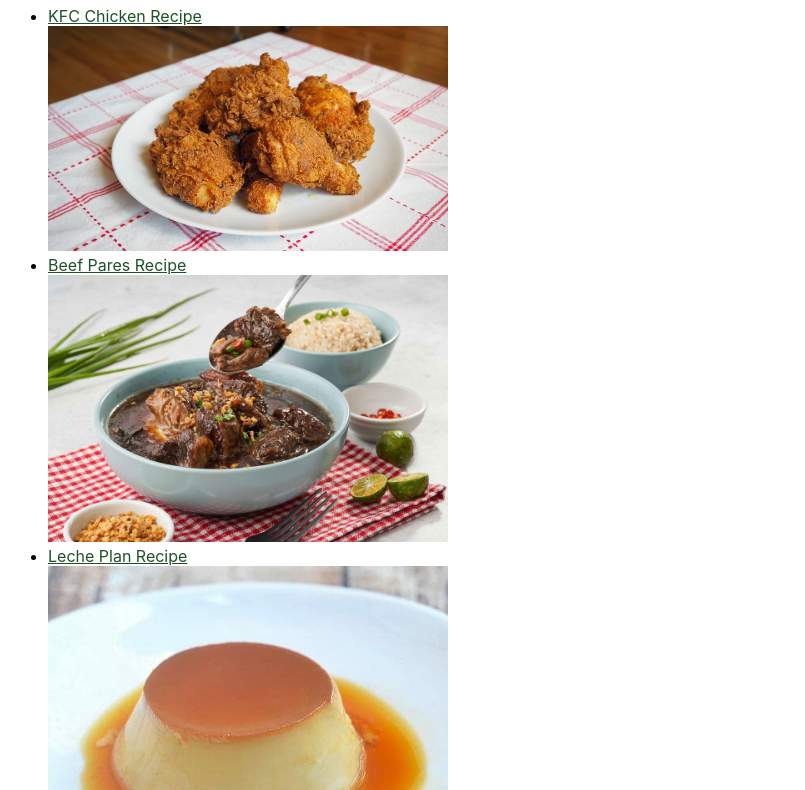
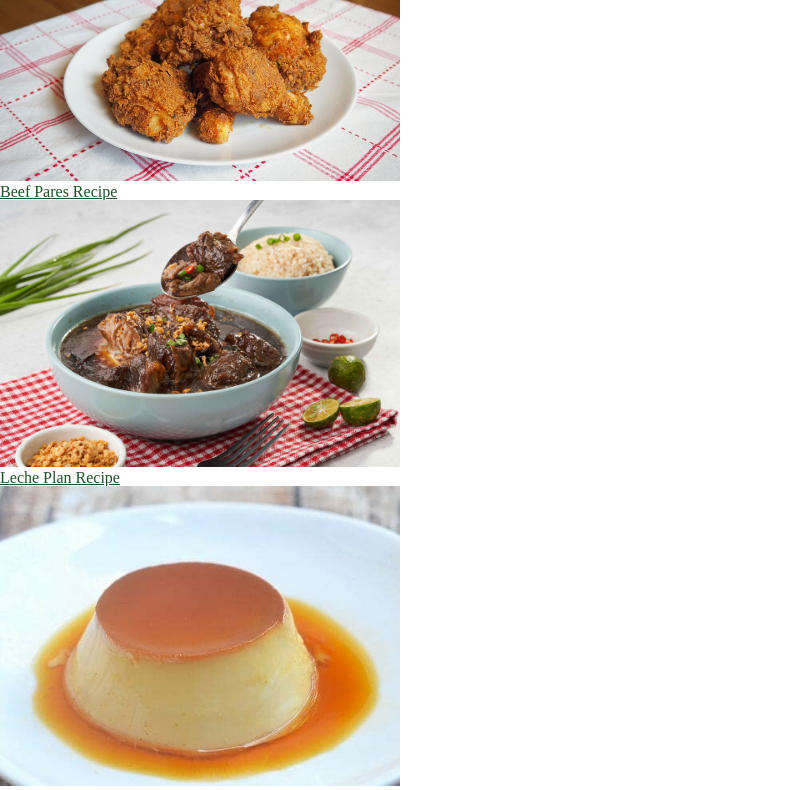
Before and after one commit to rullianrong/odin-recipes, a plain HTML site: page index.html in a window 1280 px wide. Shown: the part 76-866 px from the top of the page, without its empty margins (0-805 px from the left). Drawn offline with Linux system fonts and the light colour scheme.

Commit message:
applied css reset (style-reset.css) to each page)

```diff
--- a/index.html
+++ b/index.html
@@ -4,6 +4,7 @@
     <meta charset="UTF-8">
     <meta http-equiv="X-UA-Compatible" content="IE=edge">
     <meta name="viewport" content="width=device-width, initial-scale=1.0">
+    <link rel="stylesheet" href="style-reset.css">
     <link rel="stylesheet" href="style.css">
     <title>Odin Recipes</title>
 </head>
@@ -15,7 +16,7 @@
         <li><a href="./recipes/beef-pares.html" class="homepage">Beef Pares Recipe</a></li>
         <img src="./img/beef-pares.jpg" alt="beef briskets cooked with spices and tenderized to perfection">
         <li><a href="./recipes/leche-plan.html" class="homepage">Leche Plan Recipe</a></li>
-        <img src="./img/leche-plan.jpg" alt="leche plan serven on a plate">
+        <img src="./img/leche-plan.jpg" alt="leche plan served on a plate">
     </ul>
 </body>
 </html>
--- /dev/null
+++ b/style-reset.css
@@ -0,0 +1,54 @@
+/* http://meyerweb.com/eric/tools/css/reset/
+   v2.0 | 20110126
+   License: none (public domain)
+*/
+
+html, body, div, span, applet, object, iframe,
+h1, h2, h3, h4, h5, h6, p, blockquote, pre,
+a, abbr, acronym, address, big, cite, code,
+del, dfn, em, img, ins, kbd, q, s, samp,
+small, strike, strong, sub, sup, tt, var,
+b, u, i, center,
+dl, dt, dd, ol, ul, li,
+fieldset, form, label, legend,
+table, caption, tbody, tfoot, thead, tr, th, td,
+article, aside, canvas, details, embed,
+figure, figcaption, footer, header, hgroup,
+menu, nav, output, ruby, section, summary,
+time, mark, audio, video {
+	margin: 0;
+	padding: 0;
+	border: 0;
+	font-size: 100%;
+	font: inherit;
+	vertical-align: baseline;
+}
+/* HTML5 display-role reset for older browsers */
+article, aside, details, figcaption, figure,
+footer, header, hgroup, menu, nav, section {
+	display: block;
+}
+body {
+	line-height: 1;
+}
+ol, ul {
+	list-style: none;
+}
+blockquote, q {
+	quotes: none;
+}
+blockquote:before, blockquote:after,
+q:before, q:after {
+	content: '';
+	content: none;
+}
+table {
+	border-collapse: collapse;
+	border-spacing: 0;
+}
+html {
+    box-sizing: border-box;
+}
+*, *:before, *:after {
+    box-sizing: inherit;
+}
```
Also changed, not shown: recipes/beef-pares.html (+1 -0 lines), recipes/kfc-chicken.html (+1 -0 lines), recipes/leche-plan.html (+1 -0 lines).
